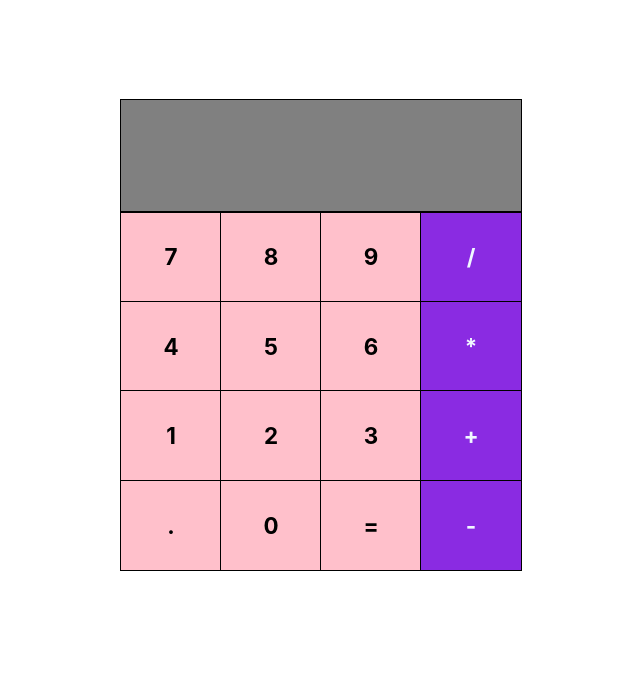
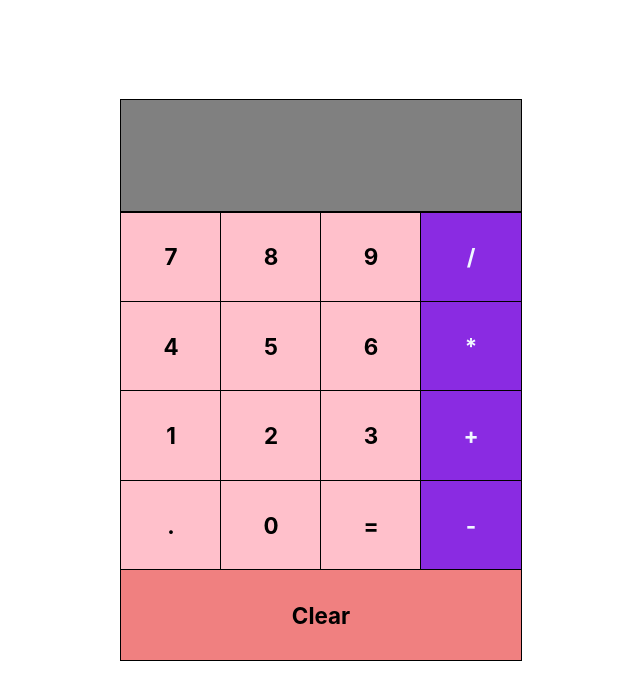
Before and after one commit to rachelofyork/react-calculator, a React (Create React App) app: page / in a window 1280 px wide. Shown: the top 700 px of the page, without its empty margins (319-959 px from the left). Built offline with nearby package versions, Linux system fonts and the light colour scheme.

Commit message:
Added Clear Button component

```diff
--- a/src/App.js
+++ b/src/App.js
@@ -3,7 +3,7 @@
 import "./App.css";
 import { Button } from "./components/Button";
 import { Input } from "./components/Input";
-import { useState } from "react";
+import { ClearButton } from "./components/ClearButton";
 
 class App extends Component {
   constructor (props){
@@ -14,7 +14,7 @@
   return (
     <div className="App">
      <div className="container">
-       <Input input={this.state.input}></Input>
+       <Input input={this.state.input} />
       <div className="row">
         <Button>7</Button>
         <Button>8</Button>
@@ -39,6 +39,9 @@
         <Button>=</Button>
         <Button>-</Button>
       </div>
+      <div className="row">
+<ClearButton handleClear={()=> this.setState({input: ""})}>Clear</ClearButton>
+      </div>
     </div>
     </div>
   );
--- a/src/components/ClearButton.css
+++ b/src/components/ClearButton.css
@@ -0,0 +1,12 @@
+.clear-button {
+  display: flex;
+  height: 4em;
+  justify-content: center;
+  align-items: center;
+  font-weight: bolder;
+  font-size: 1.4em;
+  background-color: lightcoral;
+  color: black;
+  flex: 1;
+  outline: 1px solid black;
+}
--- a/src/components/ClearButton.js
+++ b/src/components/ClearButton.js
@@ -0,0 +1,8 @@
+import React from "react";
+import "./ClearButton.css";
+
+export const ClearButton = props => (
+<div className="clear-button" onClick={props.handleClear}>
+    {props.children}
+</div>
+);
```
